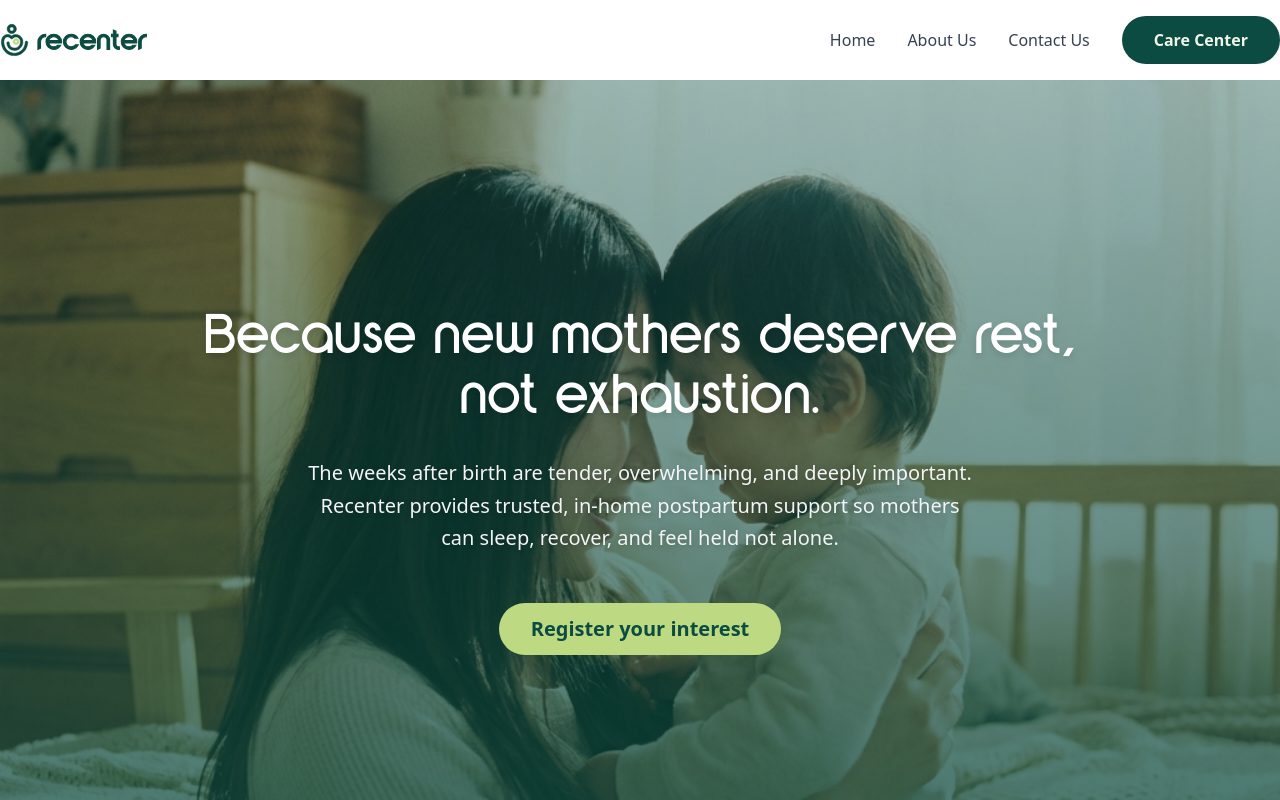
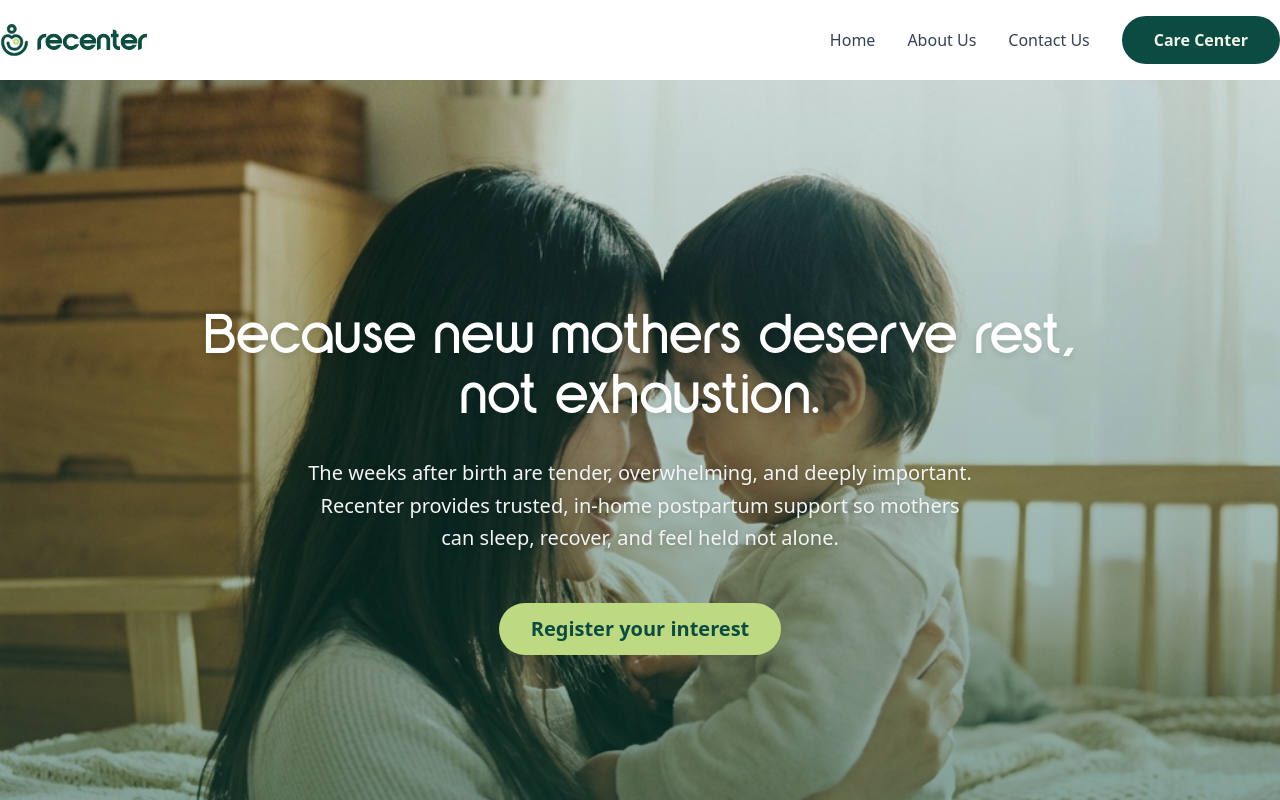
Before and after one commit to Moshood-debug/recenter, a Next.js app: page / in a window 1280 px wide. Shown: the top 800 px of the page. Built offline with nearby package versions, Linux system fonts and the light colour scheme.

Commit message:
Hero Fix

```diff
--- a/components/Hero.jsx
+++ b/components/Hero.jsx
@@ -4,7 +4,6 @@ import Image from "next/image";
 const Hero = () => {
   return (
     <section className="relative h-screen min-h-150 flex items-center justify-center overflow-hidden">
-      {/* Background Image */}
       <div className="absolute inset-0 z-0">
         <Image
           src="/assets/images/hero.png"
@@ -13,11 +12,9 @@ const Hero = () => {
           className="object-cover object-center"
           priority
         />
-        {/* Overlay for better text readability */}
-        <div className="absolute inset-0 bg-accent/40 bg-linear-to-t from-accent/60 to-transparent"></div>
+        <div className="absolute inset-0 bg-accent/20 bg-linear-to-t from-accent/40 to-transparent"></div>
       </div>
 
-      {/* Content */}
       <div className="relative z-10 container mx-auto px-4 text-center">
         <div className="max-w-4xl mx-auto space-y-8">
           <h1 className="font-yaro text-3xl md:text-4xl lg:text-5xl text-white leading-tight drop-shadow-md">
```
